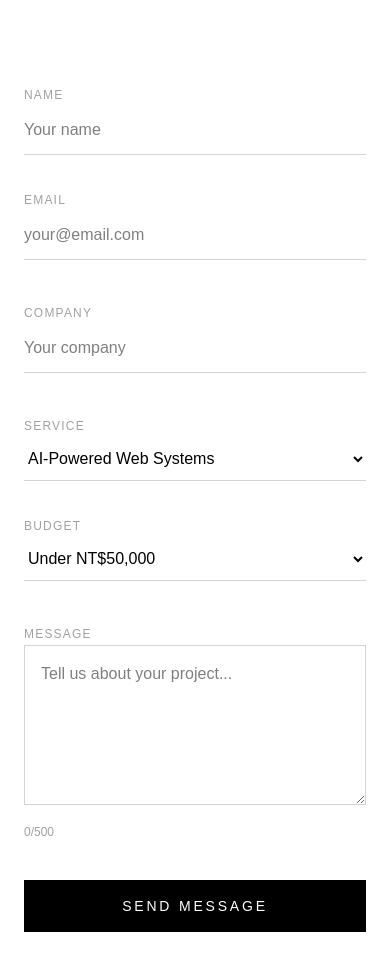
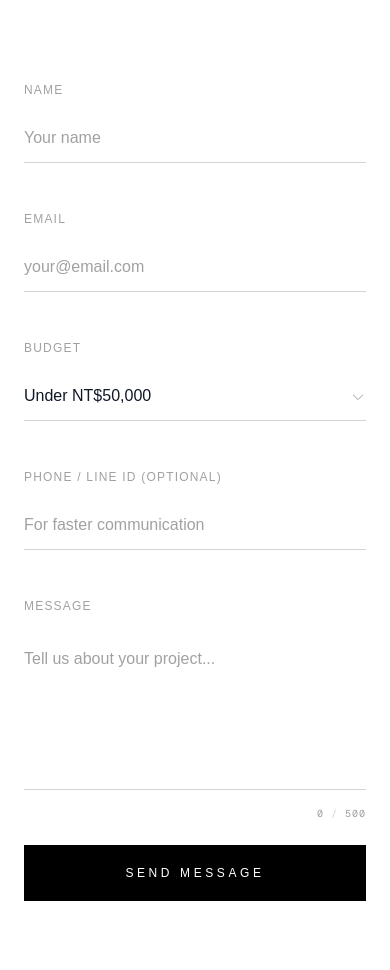
Before and after one commit to devince1105/devince-studio, a Next.js app: page /en/contact in a window 390 px wide. Shown: the part 906-1876 px from the top of the page. Built offline with nearby package versions, Linux system fonts and the light colour scheme.

Commit message:
feat(contact): refine contact form and API integration

```diff
--- a/app/api/contact/route.ts
+++ b/app/api/contact/route.ts
@@ -34,7 +34,7 @@ export async function POST(req: Request) {
         }
 
         const body = await req.json();
-        const { name, email, company, service, budget, message, website } = body;
+        const { name, email, contact, company, service, budget, message, website } = body;
 
         // --- honeypot（防 bot）
         if (website) {
@@ -44,6 +44,7 @@ export async function POST(req: Request) {
         // --- normalize
         const cleanName = clean(name);
         const cleanEmail = clean(email);
+        const cleanContact = clean(contact);
         const cleanMessage = clean(message);
 
         // --- validation
@@ -86,8 +87,7 @@ export async function POST(req: Request) {
         <h2>New Contact</h2>
         <p><b>Name:</b> ${escapeHtml(cleanName)}</p>
         <p><b>Email:</b> ${escapeHtml(cleanEmail)}</p>
-        <p><b>Company:</b> ${escapeHtml(company)}</p>
-        <p><b>Service:</b> ${escapeHtml(service)}</p>
+        <p><b>Contact (Phone/LINE):</b> ${escapeHtml(cleanContact)}</p>
         <p><b>Budget:</b> ${escapeHtml(budget)}</p>
         <p><b>Message:</b></p>
         <p>${escapeHtml(cleanMessage)}</p>
--- a/components/sections/ContactForm.tsx
+++ b/components/sections/ContactForm.tsx
@@ -10,10 +10,8 @@ interface ContactFormProps {
         namePlaceholder: string;
         emailLabel: string;
         emailPlaceholder: string;
-        companyLabel: string;
-        companyPlaceholder: string;
-        serviceLabel: string;
-        serviceOptions: string[];
+        contactLabel?: string;
+        contactPlaceholder?: string;
         budgetLabel: string;
         budgetOptions: string[];
         messageLabel: string;
@@ -26,8 +24,7 @@ export default function ContactForm({ data }: ContactFormProps) {
     const [form, setForm] = useState({
         name: "",
         email: "",
-        company: "",
-        service: data.serviceOptions[0] || "",
+        contact: "",
         budget: data.budgetOptions[0] || "",
         message: "",
         website: "", // honeypot
@@ -85,8 +82,7 @@ export default function ContactForm({ data }: ContactFormProps) {
             setForm({
                 name: "",
                 email: "",
-                company: "",
-                service: data.serviceOptions[0] || "",
+                contact: "",
                 budget: data.budgetOptions[0] || "",
                 message: "",
                 website: "",
@@ -98,8 +94,12 @@ export default function ContactForm({ data }: ContactFormProps) {
         }
     };
 
+    const inputClasses =
+        "w-full border-b border-neutral-300 dark:border-zinc-800 py-3 bg-transparent text-gray-900 dark:text-zinc-100 placeholder:text-neutral-400 dark:placeholder:text-zinc-600 focus:border-black dark:focus:border-white focus:outline-none transition-all";
+    const labelClasses = "text-xs uppercase tracking-widest text-neutral-400 dark:text-zinc-500 font-medium";
+
     return (
-        <form onSubmit={handleSubmit} className="space-y-10">
+        <form onSubmit={handleSubmit} className="space-y-12">
             {/* honeypot */}
             <input
                 type="text"
@@ -109,10 +109,10 @@ export default function ContactForm({ data }: ContactFormProps) {
                 className="hidden"
             />
 
-            {/* Row 1 */}
-            <div className="grid md:grid-cols-2 gap-8">
-                <div className="space-y-3">
-                    <label className="text-xs uppercase tracking-widest text-neutral-400">
+            {/* Row 1: Name & Email */}
+            <div className="grid md:grid-cols-2 gap-x-12 gap-y-12">
+                <div className="flex flex-col gap-4">
+                    <label className={labelClasses}>
                         {data.nameLabel}
                     </label>
                     <input
@@ -123,12 +123,12 @@ export default function ContactForm({ data }: ContactFormProps) {
                         }
                         placeholder={data.namePlaceholder}
                         required
-                        className="w-full border-b border-neutral-300 py-3 bg-transparent focus:border-black focus:outline-none transition"
+                        className={inputClasses}
                     />
                 </div>
 
-                <div className="space-y-3">
-                    <label className="text-xs uppercase tracking-widest text-neutral-400">
+                <div className="flex flex-col gap-4">
+                    <label className={labelClasses}>
                         {data.emailLabel}
                     </label>
                     <input
@@ -139,73 +139,61 @@ export default function ContactForm({ data }: ContactFormProps) {
                         }
                         placeholder={data.emailPlaceholder}
                         required
-                        className="w-full border-b border-neutral-300 py-3 bg-transparent focus:border-black focus:outline-none transition"
+                        className={inputClasses}
                     />
                 </div>
             </div>
 
-            {/* Company */}
-            <div className="space-y-3">
-                <label className="text-xs uppercase tracking-widest text-neutral-400">
-                    {data.companyLabel}
-                </label>
-                <input
-                    type="text"
-                    value={form.company}
-                    onChange={(e) =>
-                        handleChange("company", e.target.value)
-                    }
-                    placeholder={data.companyPlaceholder}
-                    className="w-full border-b border-neutral-300 py-3 bg-transparent focus:border-black focus:outline-none transition"
-                />
-            </div>
-
-            {/* Row 2 */}
-            <div className="grid md:grid-cols-2 gap-8">
-                <div className="space-y-3">
-                    <label className="text-xs uppercase tracking-widest text-neutral-400">
-                        {data.serviceLabel}
-                    </label>
-                    <select
-                        value={form.service}
-                        onChange={(e) =>
-                            handleChange("service", e.target.value)
-                        }
-                        className="w-full border-b border-neutral-300 py-3 bg-transparent focus:border-black focus:outline-none transition"
-                    >
-                        {data.serviceOptions.map((option, index) => (
-                            <option key={index} value={option}>
-                                {option}
-                            </option>
-                        ))}
-                    </select>
-                </div>
-
-                <div className="space-y-3">
-                    <label className="text-xs uppercase tracking-widest text-neutral-400">
+            {/* Row 2: Budget & Contact */}
+            <div className="grid md:grid-cols-2 gap-x-12 gap-y-12">
+                <div className="flex flex-col gap-4">
+                    <label className={labelClasses}>
                         {data.budgetLabel}
                     </label>
+                    <div className="relative">
                         <select
                             value={form.budget}
                             onChange={(e) =>
                                 handleChange("budget", e.target.value)
                             }
-                        className="w-full border-b border-neutral-300 py-3 bg-transparent focus:border-black focus:outline-none transition"
+                            className={`${inputClasses} appearance-none cursor-pointer pr-10`}
                         >
                             {data.budgetOptions.map((option, index) => (
-                            <option key={index} value={option}>
+                                <option key={index} value={option} className="bg-white dark:bg-zinc-950 py-4">
                                     {option}
                                 </option>
                             ))}
                         </select>
+                        <div className="absolute right-0 top-1/2 -translate-y-1/2 pointer-events-none">
+                            <svg className="w-4 h-4 text-zinc-400" fill="none" viewBox="0 0 24 24" stroke="currentColor">
+                                <path strokeLinecap="round" strokeLinejoin="round" strokeWidth={1.5} d="M19 9l-7 7-7-7" />
+                            </svg>
+                        </div>
                     </div>
                 </div>
 
-            {/* Message */}
-            <div className="space-y-3">
-                <label className="text-xs uppercase tracking-widest text-neutral-400">
+                <div className="flex flex-col gap-4">
+                    <label className={labelClasses}>
+                        {data.contactLabel || "電話 / LINE ID"}
+                    </label>
+                    <input
+                        type="text"
+                        value={form.contact}
+                        onChange={(e) =>
+                            handleChange("contact", e.target.value)
+                        }
+                        placeholder={data.contactPlaceholder || "方便我們更快速地與您聯繫"}
+                        className={inputClasses}
+                    />
+                </div>
+            </div>
+
+            {/* Row 3: Message textarea */}
+            <div className="flex flex-col gap-4">
+                <label className={labelClasses}>
                     {data.messageLabel}
                 </label>
+                <div className="relative">
                     <textarea
                         maxLength={500}
                         value={form.message}
@@ -214,37 +202,40 @@ export default function ContactForm({ data }: ContactFormProps) {
                         }
                         placeholder={data.messagePlaceholder}
                         required
-                    className="w-full border border-neutral-300 py-4 px-4 bg-transparent min-h-[160px] focus:border-black focus:outline-none transition"
+                        className="w-full border-b border-neutral-300 dark:border-zinc-800 py-4 bg-transparent text-gray-900 dark:text-zinc-100 placeholder:text-neutral-400 dark:placeholder:text-zinc-600 min-h-[160px] focus:border-black dark:focus:border-white focus:outline-none transition-all leading-relaxed resize-none"
                     />
-                <p className="text-xs text-neutral-400">
-                    {form.message.length}/500
+                    <div className="absolute right-0 -bottom-6">
+                        <p className="text-[10px] uppercase tracking-widest text-neutral-400 dark:text-zinc-600 font-mono">
+                            {form.message.length} <span className="opacity-50">/</span> 500
                         </p>
+                    </div>
+                </div>
             </div>
 
             {/* Feedback Notifications */}
             {success && (
-                <div className="flex items-start gap-4 p-4 text-green-800 bg-green-50 border border-green-200 rounded-sm">
+                <div className="flex items-start gap-4 p-5 text-green-800 dark:text-green-300 bg-green-50 dark:bg-green-950/30 border border-green-200 dark:border-green-800 transition-all">
                     <div className="mt-0.5 shrink-0">
-                        <svg className="w-5 h-5 text-green-600" fill="none" viewBox="0 0 24 24" stroke="currentColor">
+                        <svg className="w-5 h-5 text-green-600 dark:text-green-400" fill="none" viewBox="0 0 24 24" stroke="currentColor">
                             <path strokeLinecap="round" strokeLinejoin="round" strokeWidth={2} d="M5 13l4 4L19 7" />
                         </svg>
                     </div>
                     <div>
-                        <h4 className="text-sm font-semibold uppercase tracking-wider mb-0.5">Message sent successfully</h4>
+                        <h4 className="text-sm font-semibold uppercase tracking-wider mb-1">Message sent successfully</h4>
                         <p className="text-sm opacity-90">Thank you for reaching out. We will contact you soon.</p>
                     </div>
                 </div>
             )}
 
             {error && (
-                <div className="flex items-start gap-4 p-4 text-red-800 bg-red-50 border border-red-200 rounded-sm">
+                <div className="flex items-start gap-4 p-5 text-red-800 dark:text-red-300 bg-red-50 dark:bg-red-950/30 border border-red-200 dark:border-red-800 transition-all">
                     <div className="mt-0.5 shrink-0">
-                        <svg className="w-5 h-5 text-red-600" fill="none" viewBox="0 0 24 24" stroke="currentColor">
+                        <svg className="w-5 h-5 text-red-600 dark:text-red-400" fill="none" viewBox="0 0 24 24" stroke="currentColor">
                             <path strokeLinecap="round" strokeLinejoin="round" strokeWidth={2} d="M12 9v2m0 4h.01m-6.938 4h13.856c1.54 0 2.502-1.667 1.732-3L13.732 4c-.77-1.333-2.694-1.333-3.464 0L3.34 16c-.77 1.333.192 3 1.732 3z" />
                         </svg>
                     </div>
                     <div>
-                        <h4 className="text-sm font-semibold uppercase tracking-wider mb-0.5">Something went wrong</h4>
+                        <h4 className="text-sm font-semibold uppercase tracking-wider mb-1">Something went wrong</h4>
                         <p className="text-sm opacity-90">{error}</p>
                     </div>
                 </div>
@@ -254,7 +245,7 @@ export default function ContactForm({ data }: ContactFormProps) {
             <button
                 type="submit"
                 disabled={loading}
-                className="w-full py-4 bg-black text-white uppercase tracking-[0.2em] text-sm transition hover:bg-neutral-800 disabled:opacity-50 disabled:cursor-not-allowed"
+                className="w-full py-5 bg-black dark:bg-white text-white dark:text-black uppercase tracking-[0.3em] font-medium text-xs transition-all hover:bg-zinc-800 dark:hover:bg-zinc-200 hover:shadow-xl disabled:opacity-50 disabled:cursor-not-allowed"
             >
                 {loading ? "Sending..." : data.buttonLabel}
             </button>
--- a/data/locales/en/contact.json
+++ b/data/locales/en/contact.json
@@ -38,6 +38,8 @@
             "NT$100,000 – 200,000",
             "Above NT$200,000"
         ],
+        "contactLabel": "Phone / LINE ID (Optional)",
+        "contactPlaceholder": "For faster communication",
         "messageLabel": "Message",
         "messagePlaceholder": "Tell us about your project...",
         "buttonLabel": "Send Message"
--- a/data/locales/jp/contact.json
+++ b/data/locales/jp/contact.json
@@ -38,6 +38,8 @@
             "100,000 – 200,000 NTD",
             "200,000 NTD 以上"
         ],
+        "contactLabel": "電話 / LINE ID (任意)",
+        "contactPlaceholder": "より迅速な連絡のために",
         "messageLabel": "メッセージ",
         "messagePlaceholder": "プロジェクト内容をご記入ください...",
         "buttonLabel": "送信する"
--- a/data/locales/tw/contact.json
+++ b/data/locales/tw/contact.json
@@ -38,6 +38,8 @@
             "100,000 – 200,000",
             "200,000 以上"
         ],
+        "contactLabel": "電話 / LINE ID (選填)",
+        "contactPlaceholder": "方便我們更快速地與您聯繫",
         "messageLabel": "專案內容",
         "messagePlaceholder": "請簡單描述您的專案需求...",
         "buttonLabel": "送出訊息"
```
Also changed, not shown: components/sections/Contact.tsx (+5 -4 lines). Lines whose indentation alone changed are shown as unchanged.
